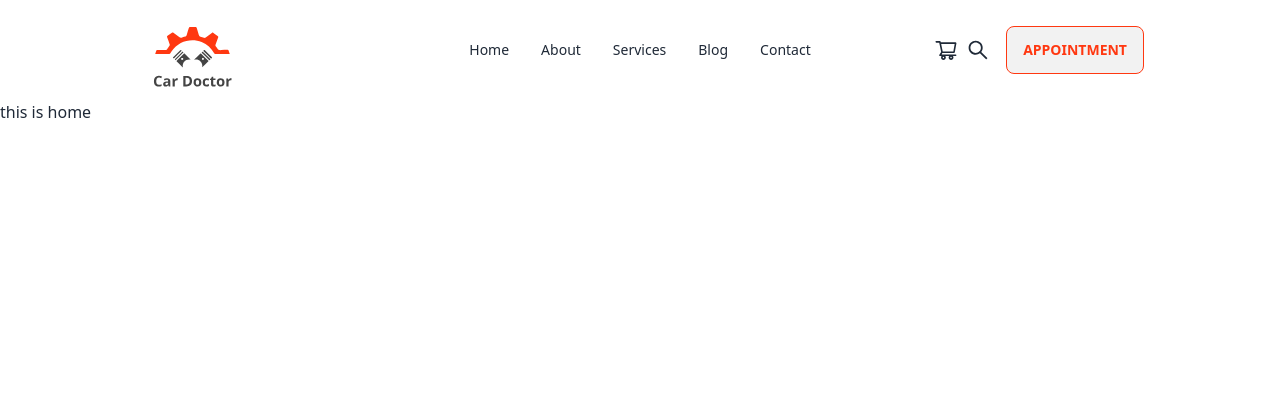
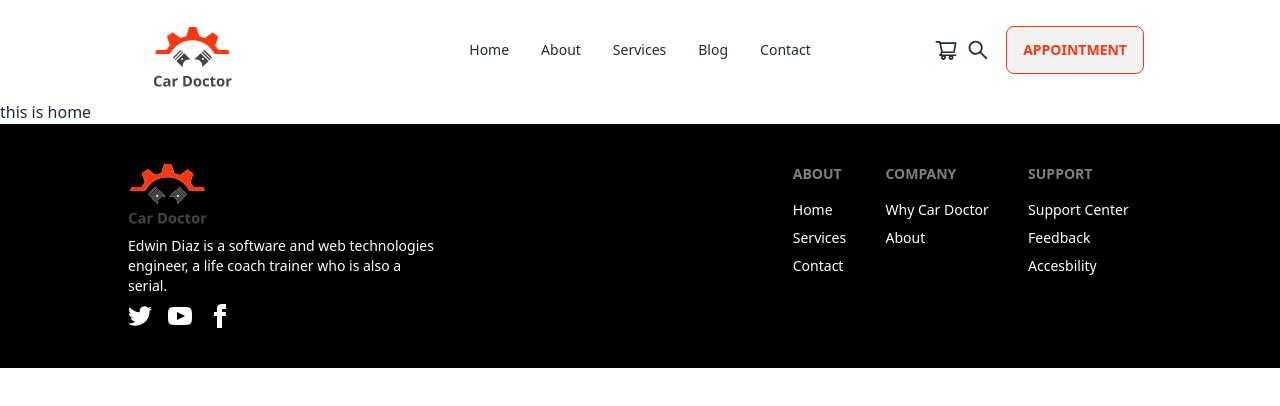
Before and after one commit to rakibaakter/car-genius, a React (Vite) app in the folder car-genius-client/: page / in a window 1280 px wide. Shown: the top 406 px of the page. Built offline with nearby package versions, Linux system fonts and the light colour scheme.

Commit message:
footer added

```diff
--- a/car-genius-client/src/MainLayout/MainLayout.jsx
+++ b/car-genius-client/src/MainLayout/MainLayout.jsx
@@ -1,5 +1,6 @@
 import { Outlet } from "react-router-dom";
 import MainHeader from "../Shared/Headers/MainHeader";
+import Footer from "../Shared/Footer/Footer";
 
 const MainLayout = () => {
   return (
@@ -8,6 +9,7 @@
       <div className="max-w-7xl mx-auto">
         <Outlet />
       </div>
+      <Footer />
     </div>
   );
 };
--- /dev/null
+++ b/car-genius-client/src/Shared/Footer/Footer.jsx
@@ -0,0 +1,71 @@
+import logo from "../../assets/logo.svg";
+
+const Footer = () => {
+  return (
+    <footer className="footer p-10 lg:px-32 bg-black text-white">
+      <aside>
+        <img src={logo} alt="car-doctor" className="h-10 md:h-12 lg:h-16" />
+        <p className="lg:w-1/2">
+          Edwin Diaz is a software and web technologies engineer, a life coach
+          trainer who is also a serial.
+        </p>
+        <nav>
+          <div className="grid grid-flow-col gap-4">
+            <a>
+              <svg
+                xmlns="http://www.w3.org/2000/svg"
+                width="24"
+                height="24"
+                viewBox="0 0 24 24"
+                className="fill-current"
+              >
+                <path d="M24 4.557c-.883.392-1.832.656-2.828.775 1.017-.609 1.798-1.574 2.165-2.724-.951.564-2.005.974-3.127 1.195-.897-.957-2.178-1.555-3.594-1.555-3.179 0-5.515 2.966-4.797 6.045-4.091-.205-7.719-2.165-10.148-5.144-1.29 2.213-.669 5.108 1.523 6.574-.806-.026-1.566-.247-2.229-.616-.054 2.281 1.581 4.415 3.949 4.89-.693.188-1.452.232-2.224.084.626 1.956 2.444 3.379 4.6 3.419-2.07 1.623-4.678 2.348-7.29 2.04 2.179 1.397 4.768 2.212 7.548 2.212 9.142 0 14.307-7.721 13.995-14.646.962-.695 1.797-1.562 2.457-2.549z"></path>
+              </svg>
+            </a>
+            <a>
+              <svg
+                xmlns="http://www.w3.org/2000/svg"
+                width="24"
+                height="24"
+                viewBox="0 0 24 24"
+                className="fill-current"
+              >
+                <path d="M19.615 3.184c-3.604-.246-11.631-.245-15.23 0-3.897.266-4.356 2.62-4.385 8.816.029 6.185.484 8.549 4.385 8.816 3.6.245 11.626.246 15.23 0 3.897-.266 4.356-2.62 4.385-8.816-.029-6.185-.484-8.549-4.385-8.816zm-10.615 12.816v-8l8 3.993-8 4.007z"></path>
+              </svg>
+            </a>
+            <a>
+              <svg
+                xmlns="http://www.w3.org/2000/svg"
+                width="24"
+                height="24"
+                viewBox="0 0 24 24"
+                className="fill-current"
+              >
+                <path d="M9 8h-3v4h3v12h5v-12h3.642l.358-4h-4v-1.667c0-.955.192-1.333 1.115-1.333h2.885v-5h-3.808c-3.596 0-5.192 1.583-5.192 4.615v3.385z"></path>
+              </svg>
+            </a>
+          </div>
+        </nav>
+      </aside>
+      <nav>
+        <header className="footer-title">About</header>
+        <a className="link link-hover">Home</a>
+        <a className="link link-hover">Services</a>
+        <a className="link link-hover">Contact</a>
+      </nav>
+      <nav>
+        <header className="footer-title">Company</header>
+        <a className="link link-hover">Why Car Doctor</a>
+        <a className="link link-hover">About </a>
+      </nav>
+      <nav>
+        <header className="footer-title">Support</header>
+        <a className="link link-hover">Support Center</a>
+        <a className="link link-hover">Feedback</a>
+        <a className="link link-hover">Accesbility</a>
+      </nav>
+    </footer>
+  );
+};
+
+export default Footer;
```
